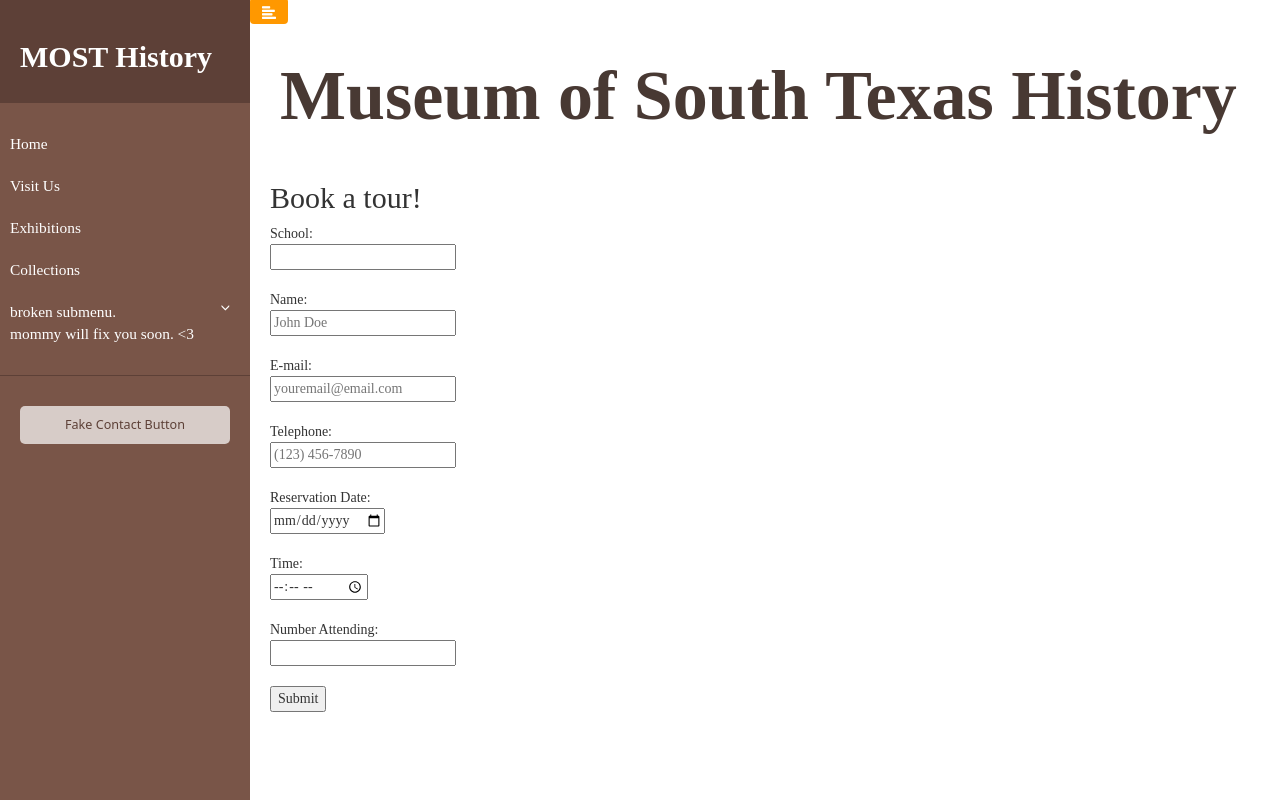
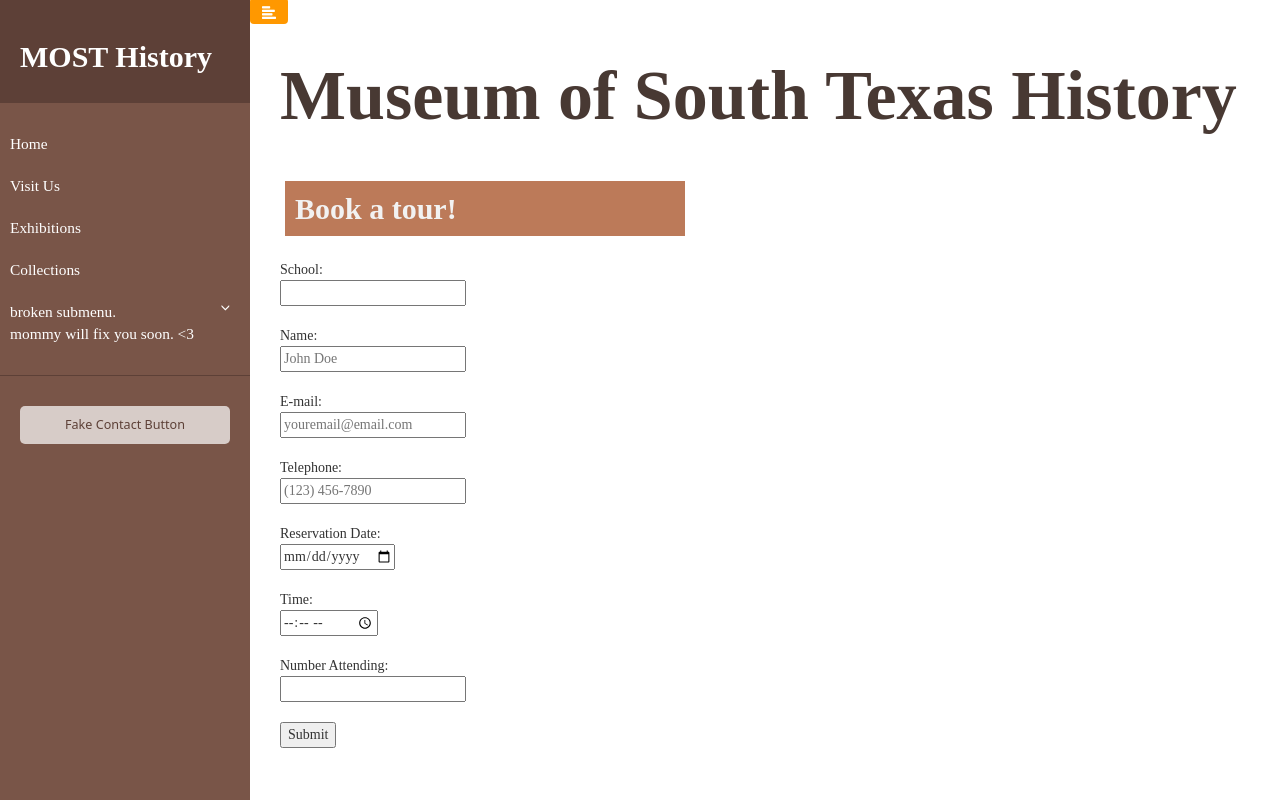
Before and after one commit to EsmeraldaQuintana/MOSTregi, a Django app: page /form/ in a window 1280 px wide. Run offline with Django 3.2, Linux system fonts and the light colour scheme; some libraries are stand-ins or nearby versions.

Commit message:
fix styling for html form

```diff
--- /dev/null
+++ b/MOSTregi/MOSTregi/static/css/form.css
@@ -0,0 +1,19 @@
+.form {
+  background-color: green;
+  background: hsla(360, 100%, 100%, 1);
+  border-color: black;
+  padding: 10px;
+  width: 500px;
+}
+
+.form h2 {
+   color: #f2f2f2;
+   background: hsla(20, 100%, 30%, 0.65);
+   font-size: 35px;
+   line-height: 35px;
+   font-weight: 700;
+   margin: 0 5px 24px;
+   padding: 10px;
+   margin: 0 5px 24px;
+   width: 400px;
+}
--- a/MOSTregi/MOSTregi/templates/form.html
+++ b/MOSTregi/MOSTregi/templates/form.html
@@ -1,6 +1,9 @@
 {% extends 'index.html' %}
 {% block 'content' %}
-
+{% load staticfiles %}
+<br>
+<link rel="stylesheet" href="{% static '/css/form.css' %}">
+<div class="form">
   <h2 style="font-size: 30px;">Book a tour!</h2>
   <form>
     School:<br>
@@ -26,5 +29,5 @@
     <br><br>
     <input type="submit" value="Submit">
   </form>
-
+</div>
 {% endblock %}
--- a/MOSTregi/MOSTregi/views.py
+++ b/MOSTregi/MOSTregi/views.py
@@ -1,7 +1,6 @@
 from django.shortcuts import render_to_response
 from django.http import Http404
-from django.template import TemplateDoesNotExist
-from django.template import loader
+from django.template import loader, TemplateDoesNotExist
 
 def index(request):
     return render_to_response('index.html')
@@ -9,9 +8,7 @@ def index(request):
 def fetchHTML(request, title):
     title += '.html'
     try:
-        # print("Attempting to get template %s" % title)
         t = loader.get_template(title)
-        # print("Return on get_template: %s" % t)
         return render_to_response(title)
     except TemplateDoesNotExist:
         raise Http404
--- a/MOSTregi/static/css/index.css
+++ b/MOSTregi/static/css/index.css
@@ -167,33 +167,12 @@ a.article, a.article:hover {
   line-height: 70px;
   font-weight: 700;
   margin: 0 5px 24px;
-  float: left;
-  padding: 0px 10px 50px;
+  padding: 0px 10px 0px;
   margin: 0;
   border: none;
   /*
   box-shadow: 1px 1px 3px rgba(0, 0, 0, 0.1);
   */
-}
-
-#visit-registration {
-  background: hsla(360, 100%, 100%, 1);
-  border-color: black;
-  padding: 10px;
-  width: 500px;
-}
-
-#visit-registration h2 {
-   color: #f2f2f2;
-   background: hsla(17, 100%, 30%, 0.65);
-   font-size: 35px;
-   line-height: 35px;
-   font-weight: 700;
-   margin: 0 5px 24px;
-   float: left;
-   padding: 10px;
-   margin: 0 5px 24px;
-   width: 400px;
 }
 
 /* ---------------- RESPONSIVE DESIGN -------------------------------------- */
--- a/MOSTregi/templates/index.html
+++ b/MOSTregi/templates/index.html
@@ -80,7 +80,7 @@
         <!-- content TITLE -->
         <h3 id="museum-title">
           Museum of South Texas History
-        </h3>
+        </h3><br>
 
         <!-- content BLOCK -->
         {% block 'content' %}
```
Also changed, not shown: 3 other files. Lines whose indentation alone changed are shown as unchanged.
